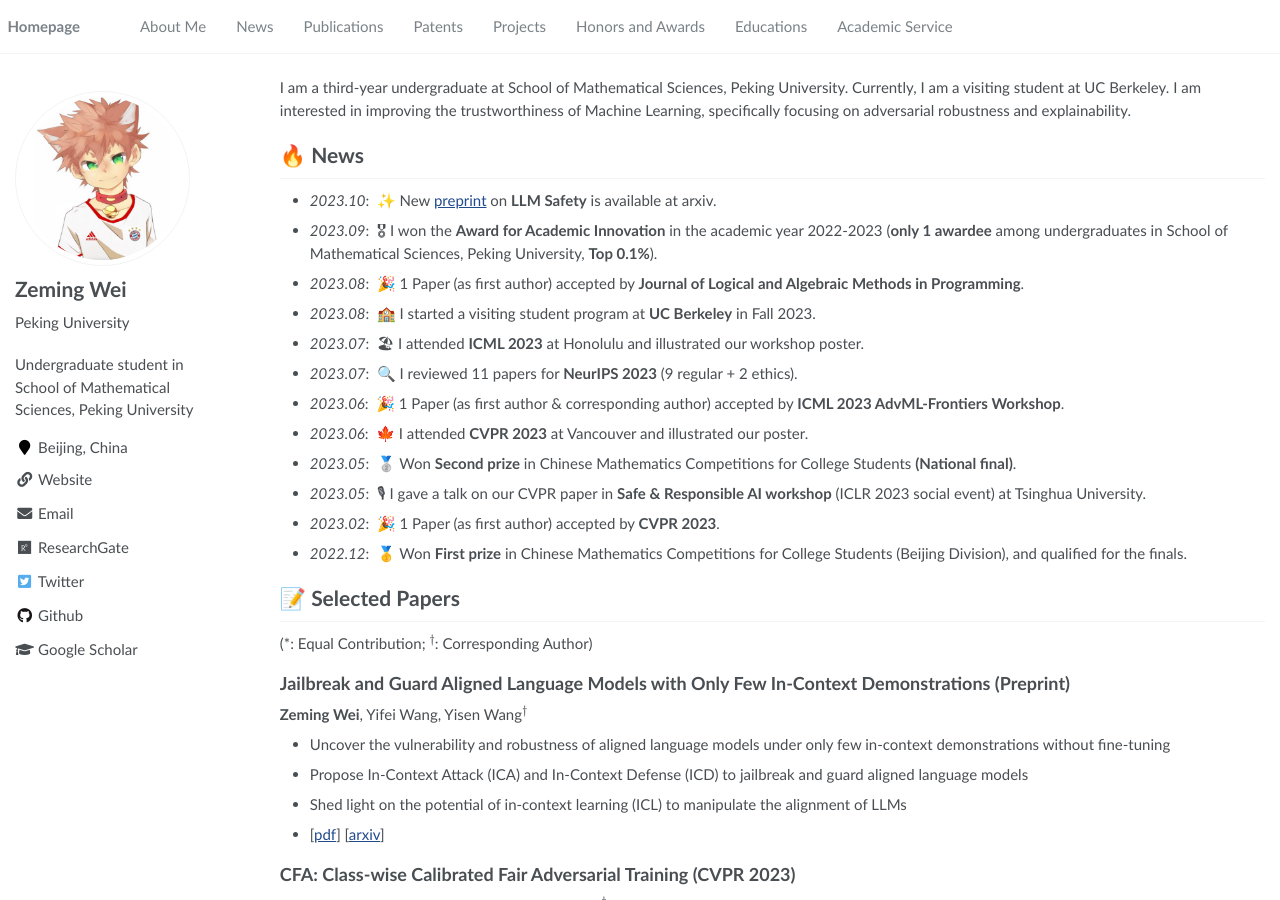
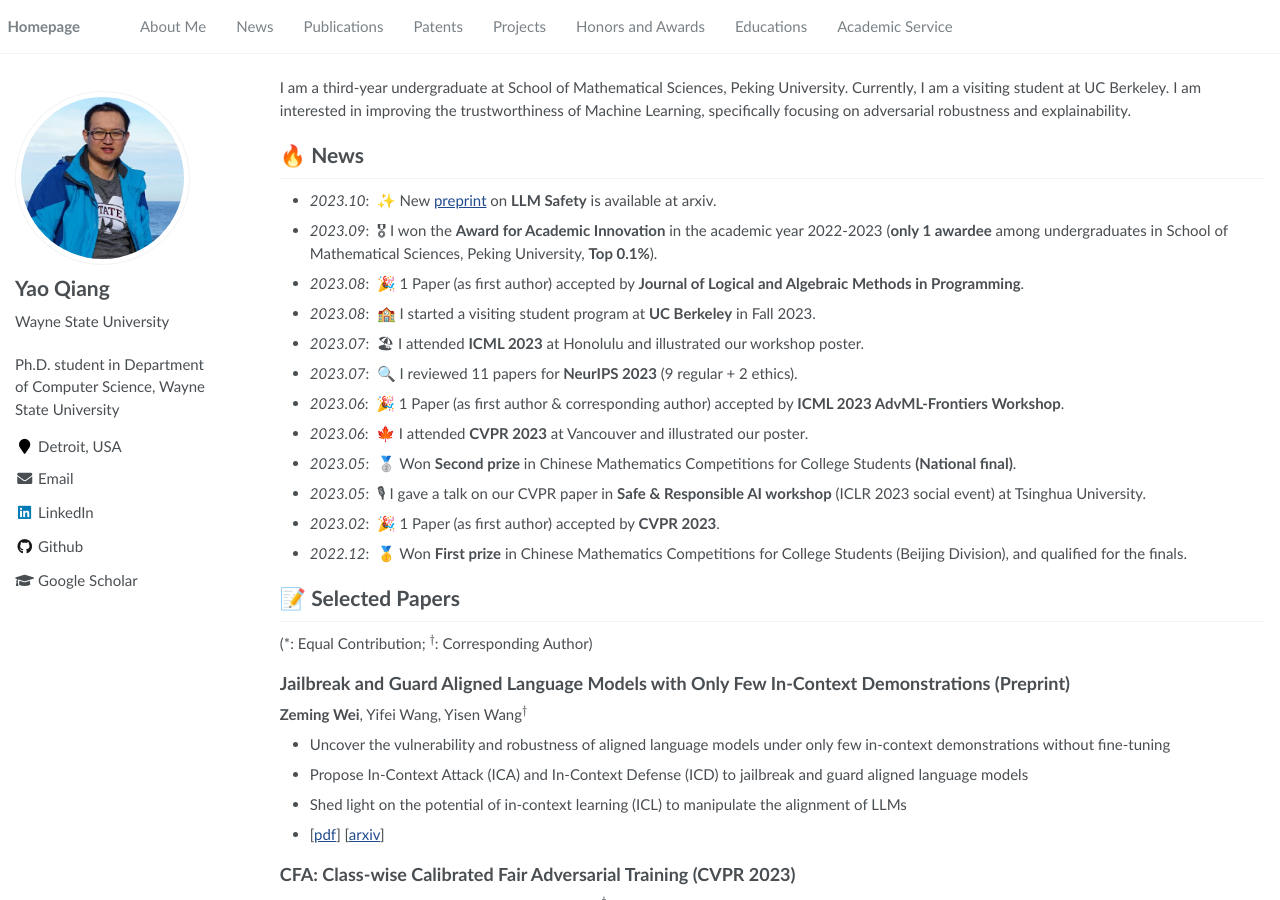
Before and after one commit to qiangyao1988/qiangyao1988.github.io, a Jekyll site: the page built from _pages/about.md, in a window 1280 px wide and 900 px high. Built offline with Jekyll 4.4.1, drawn with Linux system fonts in a browser that asks for light colours; formulas are drawn with MathJax 3.

Commit message:
update
update

```diff
--- a/_config.yml
+++ b/_config.yml
@@ -6,13 +6,13 @@
 # `jekyll serve`. If you change this file, please restart the server process.
 
 # Site Settings
-title                    : "Zeming Wei"
-description              : "Undergraduate student in School of Mathematical Sciences, Peking University"
-repository               : "weizeming/weizeming.github.io"
+title                    : "Yao Qiang"
+description              : "Ph.D. student in Department of Computer Science, Wayne State University"
+repository               : "qiangyao1988/qiangyao1988.github.io"
 google_scholar_stats_use_cdn : true
 
 # google analytics
-google_analytics_id      :  "Kyn1zdQAAAAJ" # get google_analytics_id from https://analytics.google.com/analytics/
+google_analytics_id      :  "8ADcg38AAAAJ" # get google_analytics_id from https://analytics.google.com/analytics/
 
 # SEO Related
 google_site_verification :  "6ScN9LPyidMwUPPTabtPI3BbJQyuiaCmyPcQ2J7Edoo"
@@ -21,29 +21,29 @@
 
 # Site Author
 author:
-  name             : "Zeming Wei"
-  avatar           : "images/android-chrome-512x512.png"
-  bio              : "Peking University"
-  location         : "Beijing, China"
+  name             : "Yao Qiang"
+  avatar           : "images/yao_web.png"
+  bio              : "Wayne State University"
+  location         : "Detroit, USA"
   employer         :
   pubmed           :
-  googlescholar    : "https://scholar.google.com/citations?user=Kyn1zdQAAAAJ"
-  email            : "Thomas@weizeming.com"
-  researchgate     : "https://www.researchgate.net/profile/Zeming-Wei-3"
-  uri              : "http://weizeming.com"
+  googlescholar    : "https://scholar.google.com/citations?user=8ADcg38AAAAJ"
+  email            : "yao@wayn.edu"
+  researchgate     :
+  uri              :
   bitbucket        :
   codepen          :
   dribbble         :
   flickr           :
   facebook         :
   foursquare       :
-  github           : "weizeming"
+  github           : "qiangyao1988"
   google_plus      :
   keybase          :
   instagram        :
   impactstory      : # e.g., "https://profiles.impactstory.org/u/xxxx-xxxx-xxxx-xxxx"
   lastfm           :
-  linkedin         : # e.g., "linkedin username"
+  linkedin         : "yaoqiang" # e.g., "linkedin username"
   dblp             : # e.g., "https://dblp.org/pid/xx/xxxx.html"
   orcid            : # e.g., "https://orcid.org/xxxx"
   pinterest        :
@@ -51,7 +51,7 @@
   stackoverflow    : # http://stackoverflow.com/users/123456/username
   steam            :
   tumblr           :
-  twitter          : "weizeming25"
+  twitter          : # "weizeming25"
   vine             :
   weibo            :
   xing             :
```
Also changed, not shown: images/yao_web.png (added).
